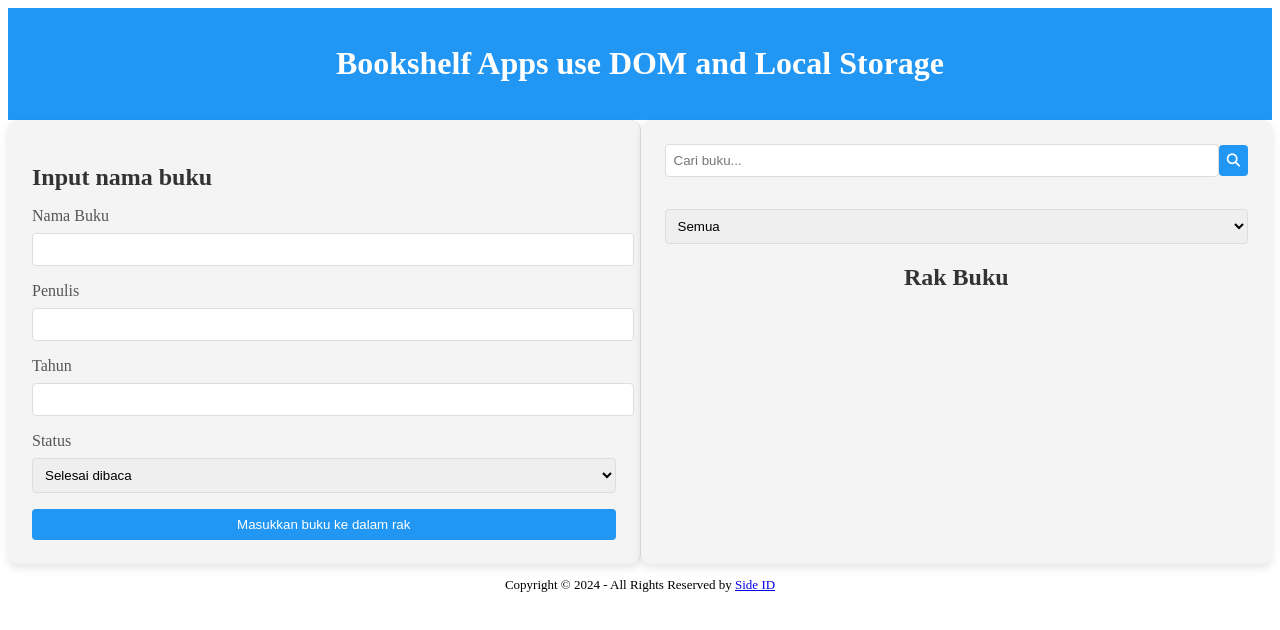
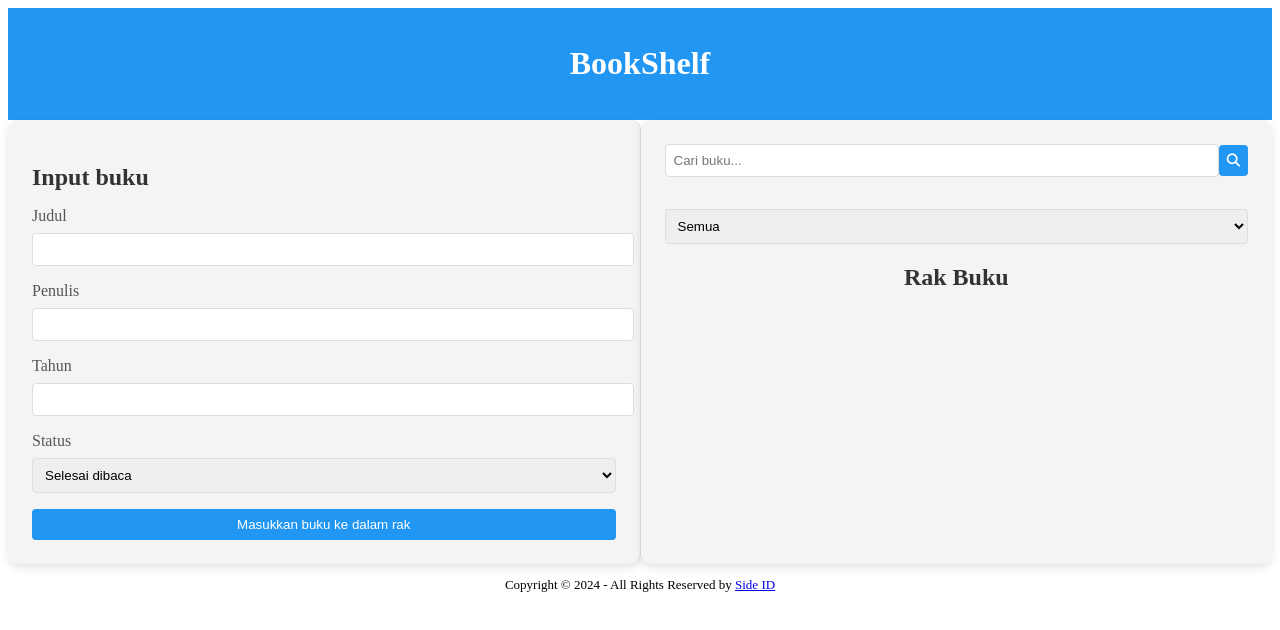
Before and after one commit to SideeID/Bookshelf-App, a plain HTML site: page index.html in a window 1280 px wide. Drawn offline with Linux system fonts and the light colour scheme.

Commit message:
Update header and input labels in index.html

```diff
--- a/index.html
+++ b/index.html
@@ -11,16 +11,16 @@
 
   <body>
     <header>
-      <h1>Bookshelf Apps use DOM and Local Storage</h1>
+      <h1>BookShelf</h1>
     </header>
     <main>
       <section class="container">
         <section class="input-section">
-          <h2>Input nama buku</h2>
+          <h2>Input buku</h2>
 
           <form id="inputBook" class="inputBook">
             <div class="input">
-              <label for="inputBookTitle">Nama Buku</label>
+              <label for="inputBookTitle">Judul</label>
               <input
                 type="text"
                 id="inputBookTitle"
```
